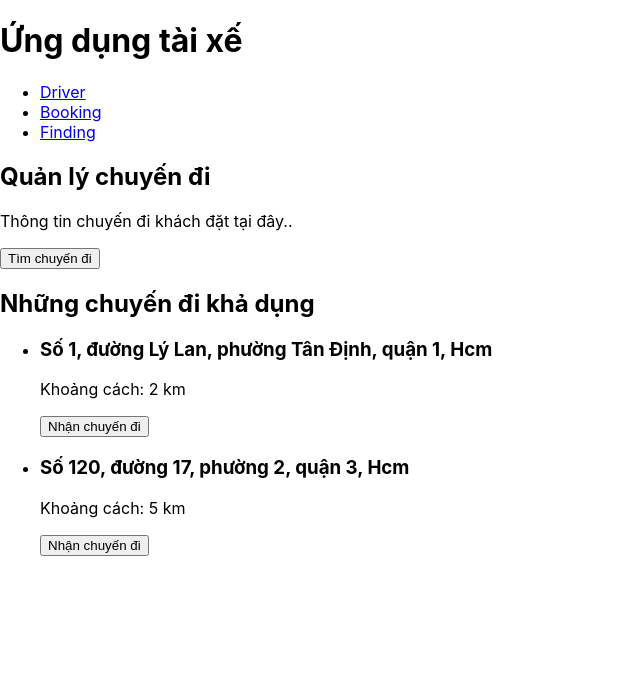
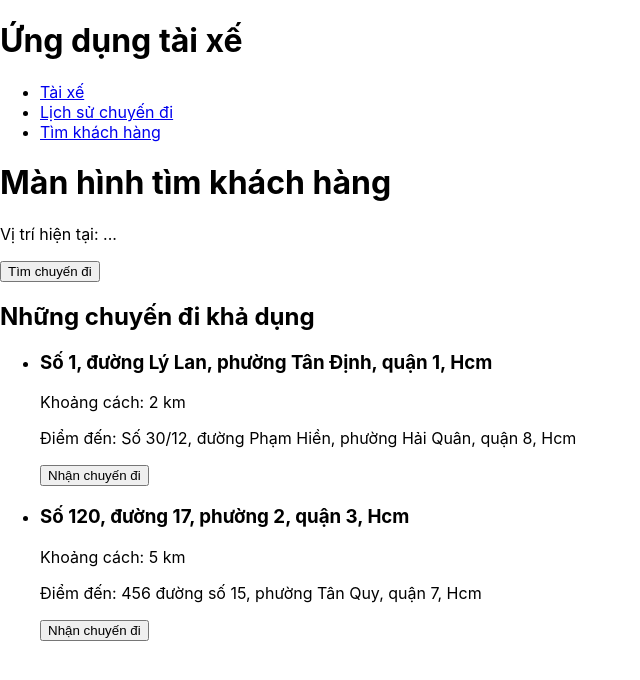
Before and after one commit to alfie-tran/NMCNPM_Taxi_call, a React (Create React App) app in the folder taixe_cnpm_app/: page /Find in a window 1280 px wide. Both pictures are taken after a click on the button "Tìm chuyến đi". Shown: the top 680 px of the page, without its empty margins (0-640 px from the left). Built offline with nearby package versions, Linux system fonts and the light colour scheme.

Commit message:
bổ sung thông tin điểm đến của chuyến đi

```diff
--- a/taixe_cnpm_app/src/App.js
+++ b/taixe_cnpm_app/src/App.js
@@ -15,13 +15,13 @@ const App = () => {
         <nav>
           <ul>
             <li>
-              <Link to="/driver">Driver</Link>
+              <Link to="/driver">Tài xế</Link>
             </li>
             <li>
-              <Link to="/booking">Booking</Link>
+              <Link to="/booking">Lịch sử chuyến đi</Link>
             </li>
             <li>
-              <Link to="/find">Finding</Link>
+              <Link to="/find">Tìm khách hàng</Link>
             </li>
           </ul>
         </nav>
--- a/taixe_cnpm_app/src/components/BookingInfoScreen.js
+++ b/taixe_cnpm_app/src/components/BookingInfoScreen.js
@@ -25,7 +25,7 @@ const BookingInfoScreen = () => {
 
   return (
     <div>
-      <h1>Booking Information</h1>
+      <h1>Màn hình lịch sử chuyến đi</h1>
 
       {bookingError ? (
         <p>Error fetching booking data. Please try again later.</p>
--- a/taixe_cnpm_app/src/components/DriverInfoScreen.js
+++ b/taixe_cnpm_app/src/components/DriverInfoScreen.js
@@ -25,7 +25,7 @@ const DriverInfoScreen = () => {
 
   return (
     <div>
-      <h1>Driver Information</h1>
+      <h1>Màn hình thông tin tài xế</h1>
 
       {driverError ? (
         <p>Error fetching driver data. Please try again later.</p>
--- a/taixe_cnpm_app/src/components/FindRide.js
+++ b/taixe_cnpm_app/src/components/FindRide.js
@@ -2,17 +2,19 @@
 import React, { useState } from 'react';
 import RideList from './RideLists';
 import RideDetails from './RideDetails';
+import PickupScreen from './PickupScreen';
 
 const FindRide = () => {
   const [rides, setRides] = useState([]); // Danh sách chuyến đi
   const [selectedRide, setSelectedRide] = useState(null); // Chuyến đi được chọn
+  const [pickupConfirmed, setPickupConfirmed] = useState(false); // Trạng thái xác nhận đã đón
 
 
   const handleFindRide = () => {
     // Simulate fetching ride data from an API
     const fetchedRides = [
-      { id: 1, destination: 'Số 1, đường Lý Lan, phường Tân Định, quận 1, Hcm', distance: 2 },
-      { id: 2, destination: 'Số 120, đường 17, phường 2, quận 3, Hcm', distance: 5 },
+      { id: 1, destination: 'Số 1, đường Lý Lan, phường Tân Định, quận 1, Hcm', distance: 2, customerName: 'Trần A', customerPhone: '0868680110', customerDestination: 'Số 30/12, đường Phạm Hiền, phường Hải Quân, quận 8, Hcm' },
+    { id: 2, destination: 'Số 120, đường 17, phường 2, quận 3, Hcm', distance: 5, customerName: 'Tôn Nữ', customerPhone: '0868680110', customerDestination: '456 đường số 15, phường Tân Quy, quận 7, Hcm' },
       // Add more ride data as needed
     ];
 
@@ -22,16 +24,18 @@ const FindRide = () => {
   const handleRideSelect = (selectedRide) => {
     // Handle logic when a ride is selected
     setSelectedRide(selectedRide);
+    setPickupConfirmed(false); // Reset the pickup confirmation status
   };
 
   const handleConfirmPickup = () => {
     // Handle logic when the driver confirms pickup
-    console.log('Pickup confirmed');
+    setPickupConfirmed(true);
   };
 
   const handleCancelRide = () => {
     // Handle logic when the driver cancels the ride
-    console.log('Ride canceled');
+    setSelectedRide(null);
+    setPickupConfirmed(false);
   };
 
   const handleViewMap = () => {
@@ -42,14 +46,14 @@ const FindRide = () => {
 
   return (
     <div>
-      <h2>Quản lý chuyến đi</h2>
-      <p>Thông tin chuyến đi khách đặt tại đây..</p>
+      <h1>Màn hình tìm khách hàng</h1>
+      <p>Vị trí hiện tại: ...</p>
 
       <button onClick={handleFindRide}>Tìm chuyến đi</button>
 
       {rides.length > 0 && !selectedRide && <RideList rides={rides} onRideSelect={handleRideSelect} />}
 
-      {selectedRide && (
+      {selectedRide && !pickupConfirmed && (
         <RideDetails
           ride={selectedRide}
           onConfirmPickup={handleConfirmPickup}
@@ -58,6 +62,14 @@ const FindRide = () => {
         />
       )}
 
+      {selectedRide && pickupConfirmed && (
+        <PickupScreen
+          ride={selectedRide}
+          onConfirmPickup={handleConfirmPickup}
+          onCancelRide={handleCancelRide}
+        />
+      )}
+
     </div>
   );
 };
--- /dev/null
+++ b/taixe_cnpm_app/src/components/PickupScreen.js
@@ -0,0 +1,28 @@
+// PickupScreen.js
+import React from 'react';
+
+const PickupScreen = ({ ride, onConfirmPickup, onCancelRide }) => {
+  return (
+    <div>
+      <h2>Màn hình chuyến đi đã nhận</h2>
+      <div>
+        <p>Điểm đón: {ride.destination}</p>
+        {/* Add more ride details as needed */}
+      </div>
+
+      <button onClick={onConfirmPickup}>Xác nhận đã đón khách</button>
+      <button onClick={onCancelRide}>Hủy chuyến</button>
+
+      {/* Display customer information */}
+      <div>
+        <h3>Thông tin khách hàng</h3>
+        <p>Tên: {ride.customerName}</p>
+        <p>Số điện thoại: {ride.customerPhone}</p>
+        <p>Điểm đến: {ride.customerDestination}</p>
+        {/* Add more customer information as needed */}
+      </div>
+    </div>
+  );
+};
+
+export default PickupScreen;
--- a/taixe_cnpm_app/src/components/RideDetails.js
+++ b/taixe_cnpm_app/src/components/RideDetails.js
@@ -4,10 +4,11 @@ import React from 'react';
 const RideDetails = ({ ride, onConfirmPickup, onCancelRide, onViewMap }) => {
   return (
     <div>
-      <h2>Ride Details</h2>
+      <h2>Thông tin chuyến đi</h2>
       <div>
         <p>Điểm đón: {ride.destination}</p>
         <p>Khoảng cách: {ride.distance} km</p>
+        <p>Điểm đến: {ride.customerDestination}</p>
         {/* Add more ride details as needed */}
       </div>
 
--- a/taixe_cnpm_app/src/components/RideLists.js
+++ b/taixe_cnpm_app/src/components/RideLists.js
@@ -11,6 +11,7 @@ const RideLists = ({ rides, onRideSelect }) => {
             <div>
               <h3>{ride.destination}</h3>
               <p>Khoảng cách: {ride.distance} km</p>
+              <p>Điểm đến: {ride.customerDestination}</p>
               <button onClick={() => onRideSelect(ride)}>Nhận chuyến đi</button>
             </div>
           </li>
```
